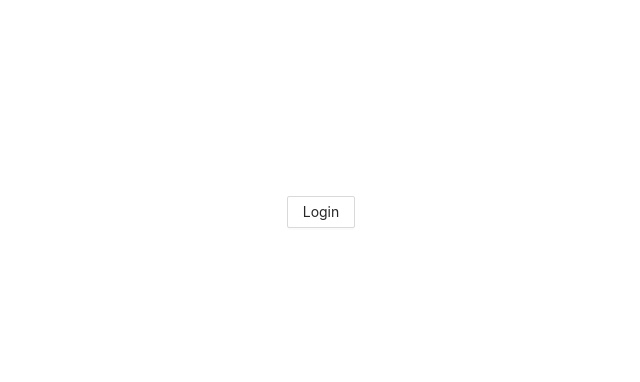
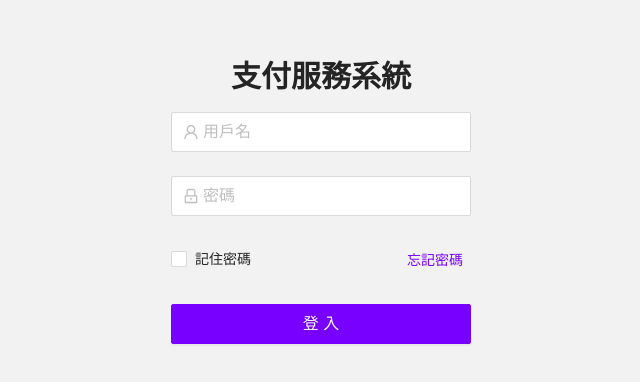
Before and after one commit to yuenu/miyo-bopay-admin, a React (Create React App) app: page / in a window 1280 px wide. Shown: the part 188-570 px from the top of the page, without its empty margins (319-959 px from the left). Built offline with nearby package versions, Linux system fonts and the light colour scheme.

Commit message:
add: login views,  auth

```diff
--- a/src/App.js
+++ b/src/App.js
@@ -9,7 +9,7 @@ function App() {
   const auth = useAuthProvider();
   return (
     <authContext.Provider value={auth}>
-      {auth.state.token ? <GlobalLayout /> : <Login />}
+      {auth.state.user.token ? <GlobalLayout /> : <Login />}
     </authContext.Provider>
   );
 }
--- a/src/components/Header.js
+++ b/src/components/Header.js
@@ -1,7 +1,31 @@
-import { Layout } from "antd";
+import { Layout, Menu, Dropdown, Button } from "antd";
+import { DownOutlined } from "@ant-design/icons";
+import { useAuth } from "@/provider/auth";
 const { Header } = Layout;
 
 const HeaderView = () => {
-  return <Header className="header">qqqq</Header>;
+  const { state, dispatch } = useAuth();
+  const handleLogout = () => {
+    dispatch({ type: "logout" });
+  };
+
+  const UserMenu = (
+    <Menu>
+      <Menu.Item key="1">基本資料</Menu.Item>
+      <Menu.Item key="2">修改密碼</Menu.Item>
+      <Menu.Item onClick={handleLogout} key="3">
+        登出
+      </Menu.Item>
+    </Menu>
+  );
+  return (
+    <Header className="header">
+      <Dropdown overlay={UserMenu} trigger={["click"]}>
+        <Button type="link">
+          {state.user.username} <DownOutlined />
+        </Button>
+      </Dropdown>
+    </Header>
+  );
 };
 export default HeaderView;
--- a/src/components/Sidebar.js
+++ b/src/components/Sidebar.js
@@ -10,16 +10,7 @@ const { Sider } = Layout;
 
 const SidebarView = () => {
   return (
-    <Sider
-      breakpoint="lg"
-      collapsedWidth="0"
-      onBreakpoint={broken => {
-        console.log(broken);
-      }}
-      onCollapse={(collapsed, type) => {
-        console.log(collapsed, type);
-      }}
-    >
+    <Sider breakpoint="lg" collapsedWidth="0">
       <div className="logo">支付服務後台</div>
       <Menu theme="dark" mode="inline" defaultSelectedKeys={["4"]}>
         <Menu.Item key="1" icon={<UserOutlined />}>
--- a/src/less/components/Header.less
+++ b/src/less/components/Header.less
@@ -1,3 +1,7 @@
 .header {
-  background-color: @body-background;
+  background-color: @component-background;
+  min-height: 64px;
+  display: flex;
+  align-items: center;
+  justify-content: flex-end;
 }
--- /dev/null
+++ b/src/less/components/Input.less
@@ -0,0 +1,3 @@
+.ant-input-prefix {
+  color: @input-placeholder-color;
+}
--- a/src/less/content.less
+++ b/src/less/content.less
@@ -5,4 +5,5 @@ html,
 body,
 #root {
   height: 100%;
+  background-color: @body-background;
 }
--- a/src/less/main.less
+++ b/src/less/main.less
@@ -1,6 +1,10 @@
 @import "~antd/dist/antd.less";
 @import "./var.less";
 @import "./content.less";
+
+@import "./components/Input.less";
+
+@import "./components/Header.less";
+
 @import "./views/Login.less";
 @import "./views/GlobalLayout.less";
-@import "./components/Header.less";
--- a/src/less/var.less
+++ b/src/less/var.less
@@ -1 +1,2 @@
 @primary-color: #7700ff;
+@body-background: #f2f2f2;
--- a/src/less/views/Login.less
+++ b/src/less/views/Login.less
@@ -3,4 +3,14 @@
   align-items: center;
   justify-content: center;
   height: inherit;
+  &--box {
+    text-align: center;
+    &--form {
+      min-width: 300px;
+      text-align: left;
+      &--psw {
+        float: right;
+      }
+    }
+  }
 }
--- a/src/provider/auth.js
+++ b/src/provider/auth.js
@@ -2,16 +2,28 @@ import { createContext, useContext, useReducer } from "react";
 export const authContext = createContext();
 const authReducer = (prevState, action) => {
   switch (action.type) {
-    case "login":
+    case "login": {
+      action.user.remember &&
+        localStorage.setItem("user", JSON.stringify({ ...action.user }));
+      action.user.remember ||
+        sessionStorage.setItem("user", JSON.stringify({ ...action.user }));
       return {
         ...prevState,
-        token: action.token,
+        user: {
+          ...action.user,
+        },
       };
-    case "logout":
+    }
+    case "logout": {
+      localStorage.removeItem("user");
+      sessionStorage.removeItem("user");
       return {
         ...prevState,
-        token: null,
+        user: {
+          token: null,
+        },
       };
+    }
     default: {
       throw new Error(`unknow auth type ${action.type}`);
     }
@@ -19,7 +31,9 @@ const authReducer = (prevState, action) => {
 };
 export const useAuthProvider = () => {
   const [state, dispatch] = useReducer(authReducer, {
-    token: null,
+    user: JSON.parse(
+      localStorage.getItem("user") || sessionStorage.getItem("user") || "{}",
+    ),
   });
   return { state, dispatch };
 };
--- a/src/views/Login.js
+++ b/src/views/Login.js
@@ -1,13 +1,62 @@
-import { Button } from "antd";
+// import {useState}from 'react'
+import { Typography, Button, Form, Input, Checkbox } from "antd";
 import { useAuth } from "@/provider/auth";
+import { UserOutlined, LockOutlined } from "@ant-design/icons";
+const { Title } = Typography;
+
 const Login = () => {
+  const [form] = Form.useForm();
   const { dispatch } = useAuth();
   const handleLogin = () => {
-    dispatch({ type: "login", token: "jiowejfowefjoweijfo" });
+    dispatch({
+      type: "login",
+      user: { ...form.getFieldValue(), token: "sdijwjwoeijfowe" },
+    });
   };
   return (
     <div className="login">
-      <Button onClick={handleLogin}>Login</Button>
+      <div className="login--box">
+        <Title level={2}>支付服務系統</Title>
+        <Form
+          form={form}
+          className="login--box--form"
+          size="large"
+          onFinish={handleLogin}
+        >
+          <Form.Item
+            name="username"
+            rules={[{ required: true, message: "請輸入用戶名" }]}
+          >
+            <Input
+              prefix={<UserOutlined className="site-form-item-icon" />}
+              placeholder="用戶名"
+            />
+          </Form.Item>
+          <Form.Item
+            name="password"
+            rules={[{ required: true, message: "請輸入密碼" }]}
+          >
+            <Input
+              prefix={<LockOutlined className="site-form-item-icon" />}
+              type="password"
+              placeholder="密碼"
+            />
+          </Form.Item>
+          <Form.Item>
+            <Form.Item name="remember" valuePropName="checked" noStyle>
+              <Checkbox>記住密碼</Checkbox>
+            </Form.Item>
+            <Button size="small" type="link" className="login--box--form--psw">
+              忘記密碼
+            </Button>
+          </Form.Item>
+          <Form.Item>
+            <Button type="primary" htmlType="submit" size="large" block>
+              登入
+            </Button>
+          </Form.Item>
+        </Form>
+      </div>
     </div>
   );
 };
```
Also changed, not shown: src/logo.svg (deleted).
